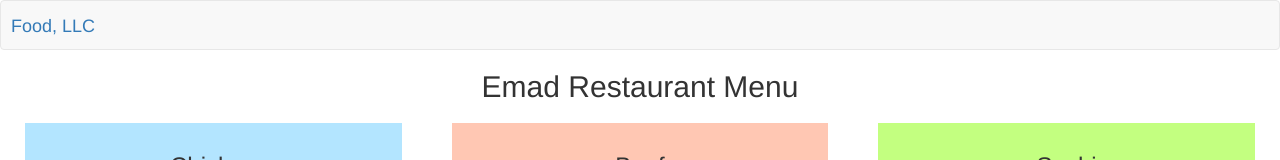
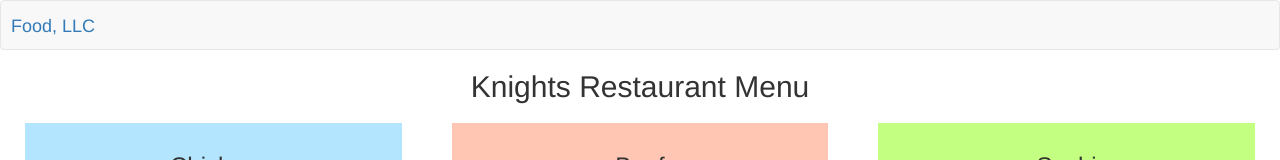
Before and after one commit to Aarthi-NA/courseera-mod3-Assignment-Solution, a plain HTML site: page index.html in a window 1280 px wide. Shown: the top 160 px of the page. Drawn offline with Linux system fonts and the light colour scheme.

Commit message:
index.html

```diff
--- a/index.html
+++ b/index.html
@@ -48,7 +48,7 @@
   </header>
 
   <div>
-      <h2 id="page-heading" class="text-center">Emad Restaurant Menu</h2>
+      <h2 id="page-heading" class="text-center">Knights Restaurant Menu</h2>
   </div>
     <div class="container-fluid">
       <div class="row">
```
